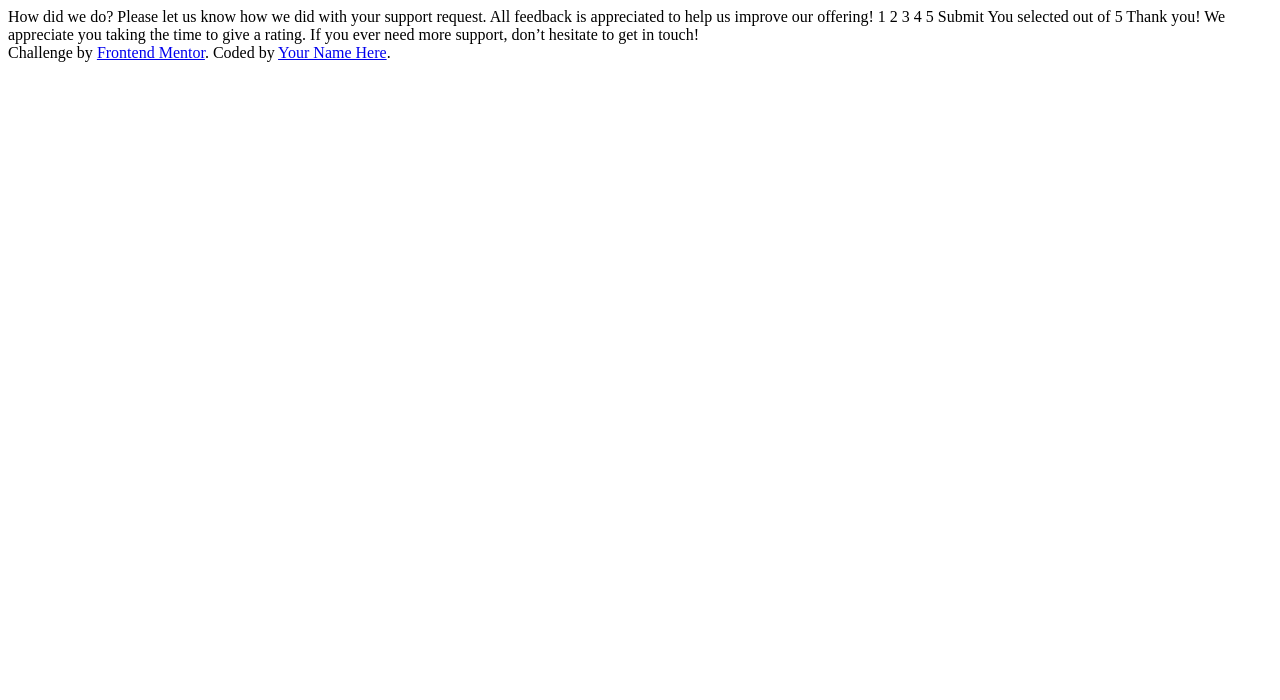
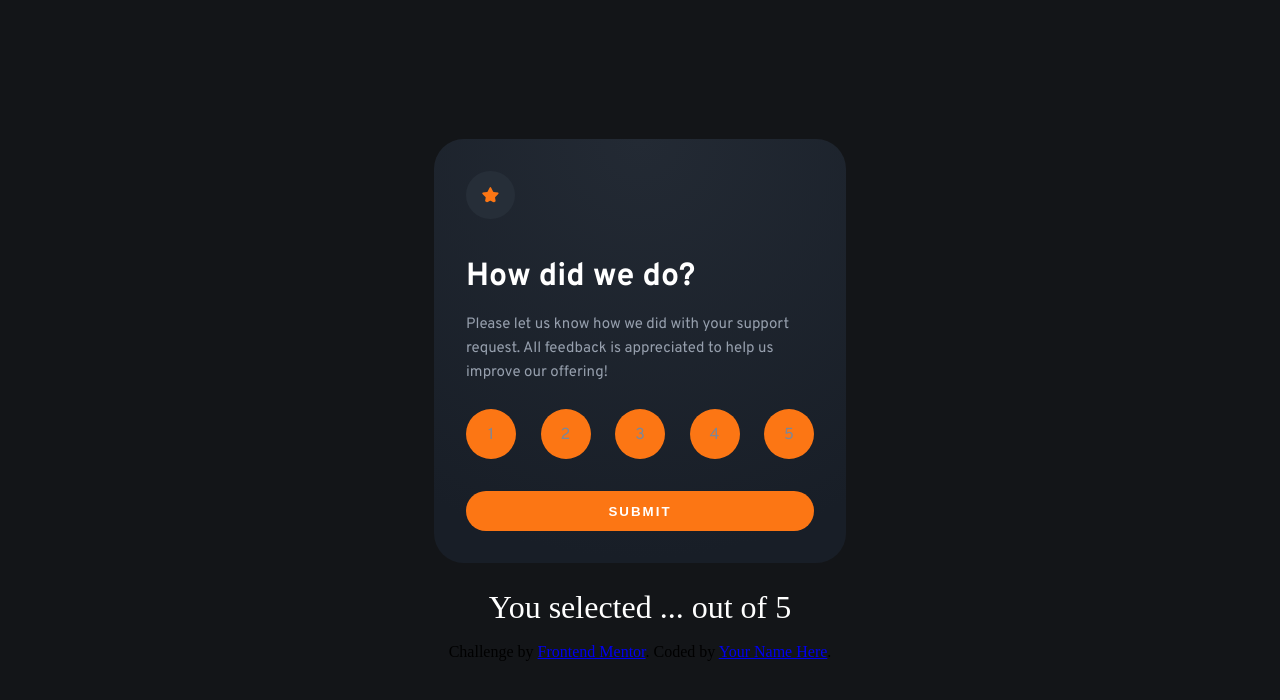
Before and after one commit to KieranWebDev/FEMentors-interactiveRatingsComponent, a plain HTML site: page index.html in a window 1280 px wide. Drawn offline with Linux system fonts and the light colour scheme.

Commit message:
basics html and css done for main card. playing around with js

```diff
--- a/index.html
+++ b/index.html
@@ -16,28 +16,33 @@
 
 <body>
 
+  <main>
+    <div><img class="circular-container" src="./images/icon-star.svg" alt="star-icon"></div>
+    <h1>How did we do?</h1>
+    <p> Please let us know how we did with your support request. All feedback is appreciated
+      to help us improve our offering!</p>
+    <ul>
+      <li class='circular-container rating-option orange'>1</li>
+      <li class='circular-container rating-option orange'>2</li>
+      <li class='circular-container rating-option orange'>3</li>
+      <li class='circular-container rating-option orange'>4</li>
+      <li class='circular-container rating-option orange'>5</li>
+    </ul>
+    <button id="submit-button">SUBMIT</button>
+  </main>
+
   <!-- Rating state start -->
-
-  How did we do?
-
-  Please let us know how we did with your support request. All feedback is appreciated
-  to help us improve our offering!
-
-  1 2 3 4 5
-
-  Submit
 
   <!-- Rating state end -->
 
   <!-- Thank you state start -->
-
-  You selected
-  <!-- Add rating here --> out of 5
+  <p class="rating">You selected ... out of 5</p>
+  <!-- Add rating here out of 5
 
   Thank you!
 
   We appreciate you taking the time to give a rating. If you ever need more support,
-  don’t hesitate to get in touch!
+  don’t hesitate to get in touch! -->
 
   <!-- Thank you state end -->
 
--- a/styles.css
+++ b/styles.css
@@ -0,0 +1,90 @@
+@import url('https://fonts.googleapis.com/css2?family=Overpass:wght@400;700&display=swap');
+
+/* js toggle */
+
+html {
+  box-sizing: border-box;
+}
+*,
+*::before,
+*::after {
+  box-sizing: inherit;
+  padding: 0;
+  margin: 0;
+}
+body {
+  background: #131518;
+  height: 100vh;
+  display: flex;
+  flex-direction: column;
+  justify-content: center;
+  align-items: center;
+}
+
+main {
+  max-width: 412px;
+  padding: 2rem;
+  color: white;
+  background: radial-gradient(
+    98.96% 98.96% at 50% 0%,
+    #232a34 0%,
+    #181e27 100%
+  );
+  border-radius: 30px;
+  font-family: 'Overpass', sans-serif;
+}
+.circular-container {
+  background: #262e38;
+  border-radius: 50%;
+  padding: 1rem;
+  margin-bottom: 2rem;
+}
+h1 {
+  margin-bottom: 1rem;
+}
+p {
+  margin-bottom: 1.5rem;
+  font-size: 15px;
+  line-height: 24px;
+  color: #969fad;
+}
+ul {
+  display: flex;
+  list-style-type: none;
+  justify-content: space-between;
+}
+ul li {
+  height: 50px;
+  width: 50px;
+  text-align: center;
+  color: #7c8798;
+}
+ul li:hover {
+  background: #7c8798;
+  color: white;
+}
+
+button {
+  width: 100%;
+  padding: 0.8rem 0;
+  font-weight: 700;
+  text-align: center;
+  border-radius: 22.5px;
+  background-color: #fc7614;
+  color: white;
+  border: none;
+  letter-spacing: 2px;
+}
+button:hover {
+  background-color: white;
+  color: #fc7614;
+}
+
+.rating {
+  font-size: 2rem;
+  margin-top: 2rem;
+  color: white;
+}
+.orange {
+  background-color: #fc7614;
+}
```
Also changed, not shown: javascript.js (+14 -0 lines).
